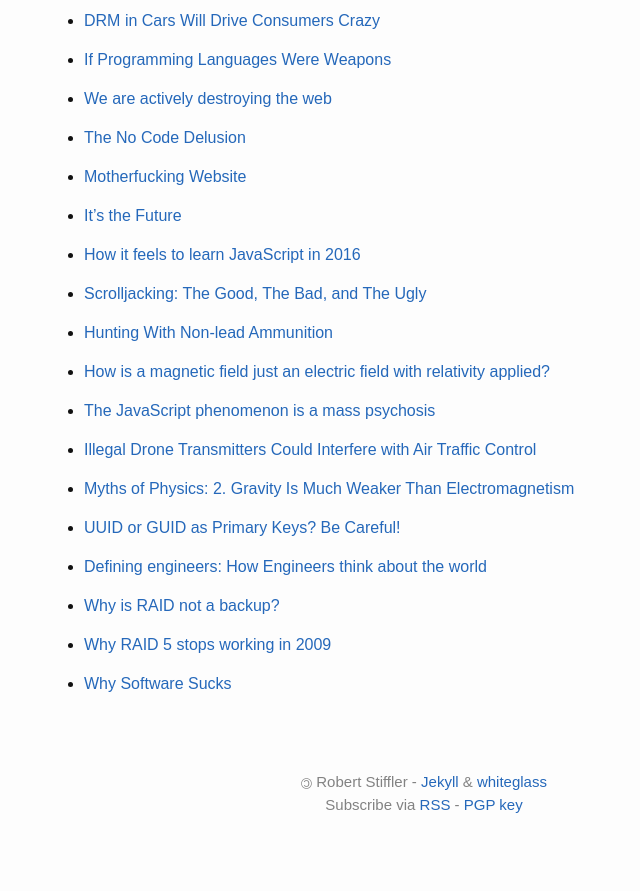
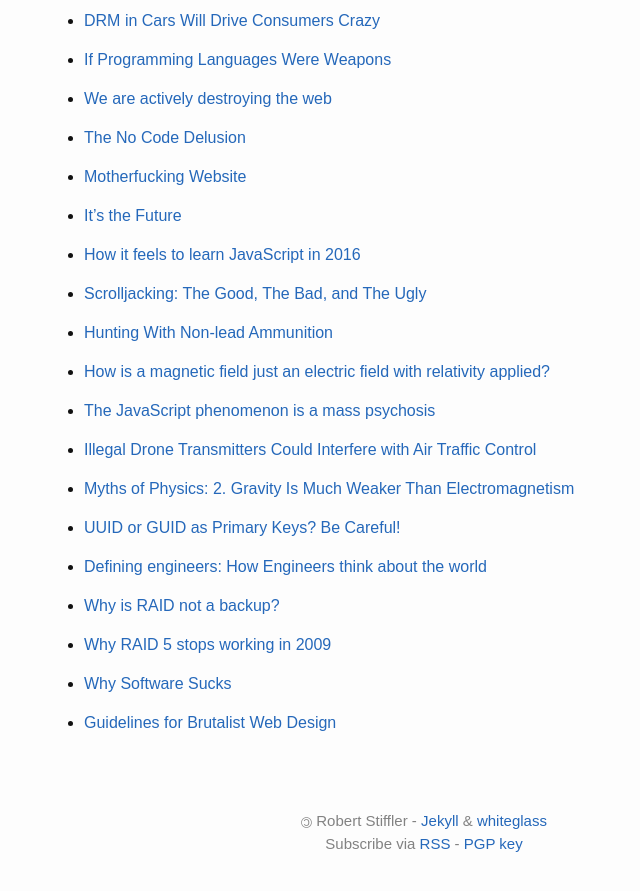
Before and after one commit to stifflerus/stifflerus, a Jekyll site: the page built from links.md, in a window 1280 px wide and 900 px high, scrolled down 2480 px. Shown: the top 891 px of the window, without its empty margins (216-856 px from the left). Built offline with Jekyll 4.4.1, drawn with Linux system fonts in a browser that asks for light colours; before the commit the page ends 3341 px from its top, so only the background shows below that.

```diff
--- a/_config.yml
+++ b/_config.yml
@@ -30,3 +30,5 @@ plugins:
 permalink: /blog/:title/
 paginate_path: /blog/posts/:num/
 paginate: 5
+
+exclude: [Makefile, LICENSE]
--- a/_data/links.yml
+++ b/_data/links.yml
@@ -155,3 +155,5 @@ links:
     url: https://www.zdnet.com/article/why-raid-5-stops-working-in-2009/
   - title: Why Software Sucks
     url: https://scottberkun.com/essays/46-why-software-sucks/
+  - title: Guidelines for Brutalist Web Design
+    url: https://brutalist-web.design/
```
Also changed, not shown: 2 other files.
